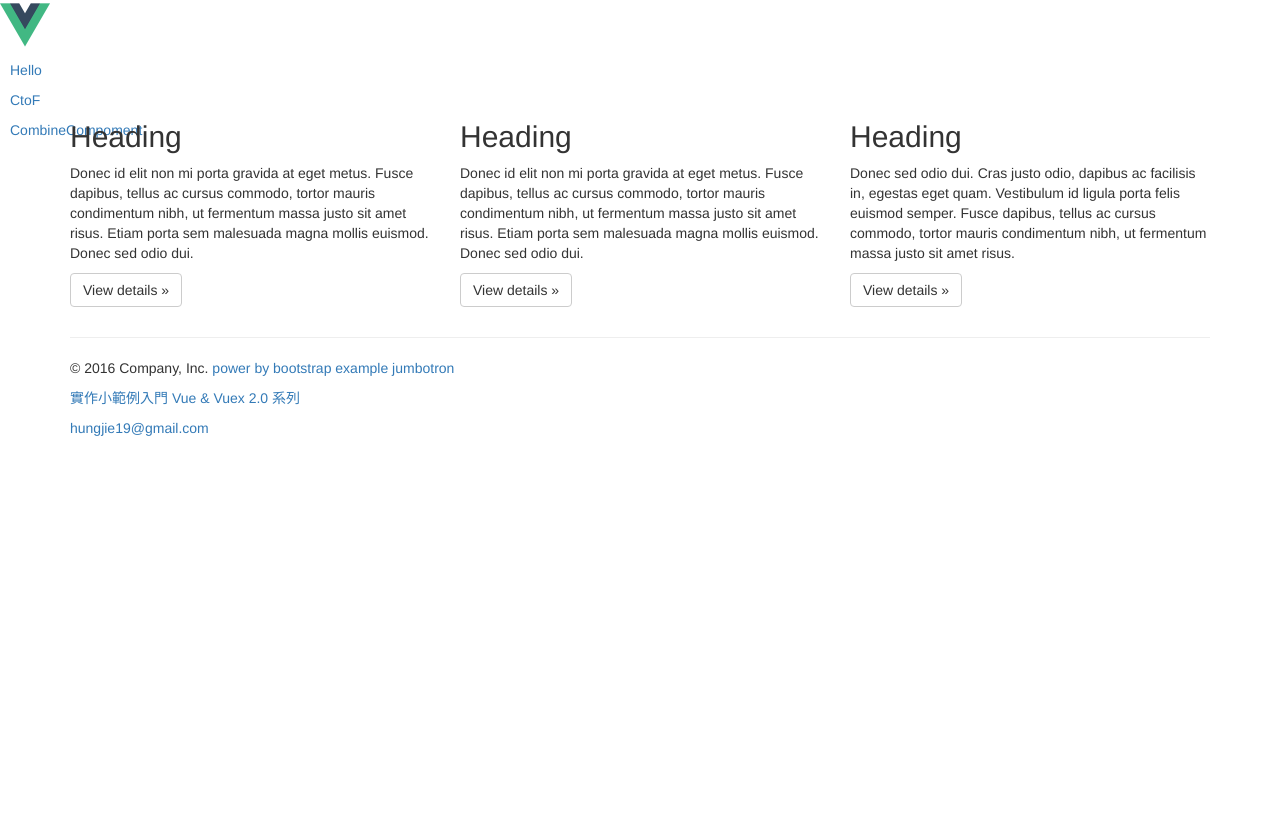
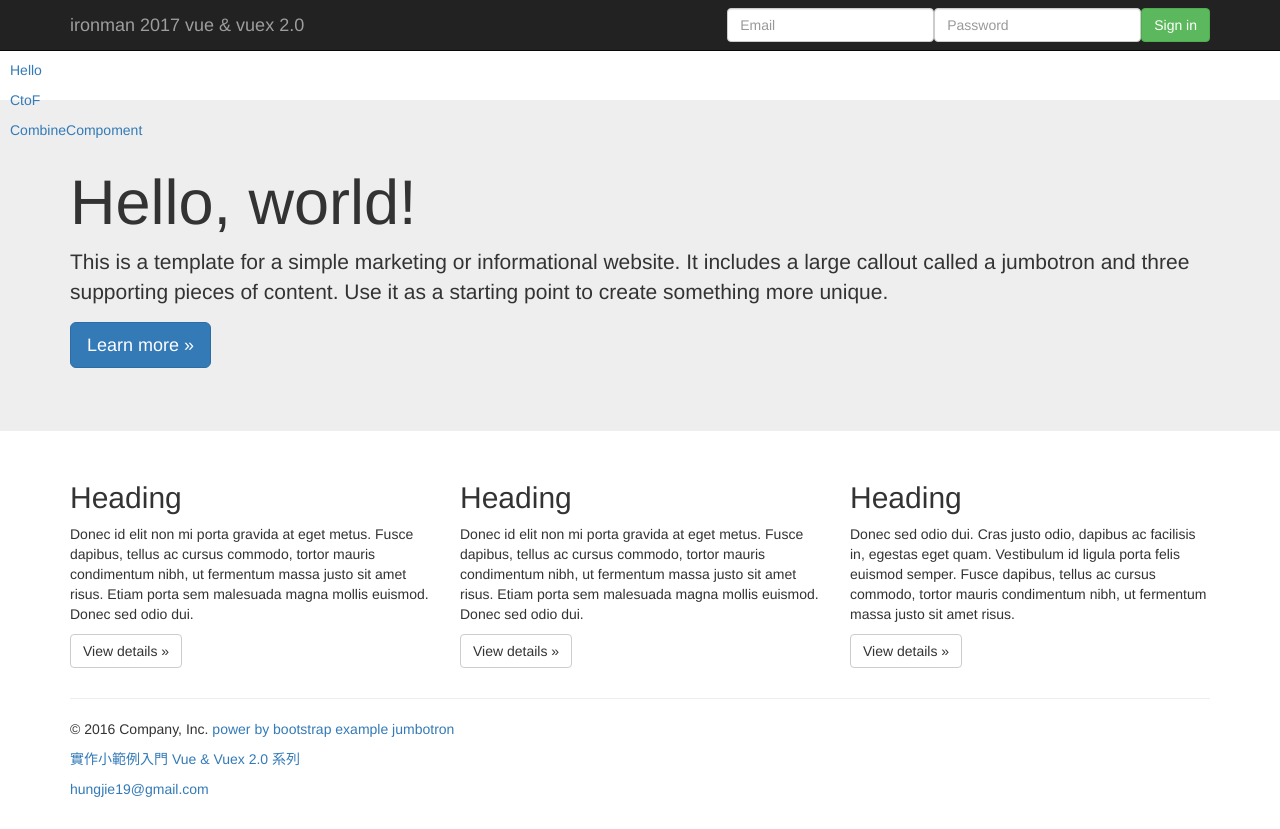
Before and after one commit to wingskyo1/VueProject, a Vue app: page /CombineCompoment in a window 1280 px wide. Before the commit the page ends 800 px from the top, so only its background shows below. Built offline with nearby package versions, Linux system fonts and the light colour scheme.

Commit message:
Install beautify wpy Form Components Props

```diff
--- a/package.json
+++ b/package.json
@@ -1,5 +1,5 @@
 {
-  "name": "VueProject",
+  "name": "vueproject",
   "version": "1.0.0",
   "description": "A Vue.js project",
   "author": "hungjie19 <hungjie19@gmail.com>",
--- a/src/App.vue
+++ b/src/App.vue
@@ -1,7 +1,5 @@
 <template>
-  <div >
-
-
+  <div>
     <div class="my-nav">
       <router-link :to="{path: '/hello'}">Hello</router-link>
       <router-link :to="{name: 'CtoF'}">CtoF</router-link>
@@ -12,9 +10,7 @@
 </template>
 
 <script>
-
   export default {
-
   }
 </script>
 
--- a/src/components/Container.vue
+++ b/src/components/Container.vue
@@ -2,25 +2,13 @@
   <div class="container">
     <!-- Example row of columns -->
     <div class="row">
-      <div class="col-md-4">
-        <h2>Heading</h2>
-        <p>Donec id elit non mi porta gravida at eget metus. Fusce dapibus, tellus ac cursus commodo, tortor mauris condimentum nibh, ut fermentum massa justo sit amet risus. Etiam porta sem malesuada magna mollis euismod. Donec sed odio dui. </p>
-        <p><a class="btn btn-default" href="#" role="button">View details &raquo;</a></p>
-      </div>
-      <div class="col-md-4">
-        <h2>Heading</h2>
-        <p>Donec id elit non mi porta gravida at eget metus. Fusce dapibus, tellus ac cursus commodo, tortor mauris condimentum nibh, ut fermentum massa justo sit amet risus. Etiam porta sem malesuada magna mollis euismod. Donec sed odio dui. </p>
-        <p><a class="btn btn-default" href="#" role="button">View details &raquo;</a></p>
-     </div>
-      <div class="col-md-4">
-        <h2>Heading</h2>
-        <p>Donec sed odio dui. Cras justo odio, dapibus ac facilisis in, egestas eget quam. Vestibulum id ligula porta felis euismod semper. Fusce dapibus, tellus ac cursus commodo, tortor mauris condimentum nibh, ut fermentum massa justo sit amet risus.</p>
-        <p><a class="btn btn-default" href="#" role="button">View details &raquo;</a></p>
+      <div class="col-md-4" v-for="item in passInList">
+        <h2>{{item.title}}</h2>
+        <p>{{item.info}}</p>
+        <p><a class="btn btn-default" href="#" role="button">{{item.btntext}}</a></p>
       </div>
     </div>
-
     <hr>
-
     <footer>
       <p>&copy; 2016 Company, Inc.
         <a href="http://getbootstrap.com/examples/jumbotron/">power by bootstrap example jumbotron</a>
@@ -32,11 +20,18 @@
         <a href="mailto:hungjie19@gmail.com">hungjie19@gmail.com</a>
       </p>
     </footer>
-  </div> <!-- /container -->
+  </div>
+  <!-- /container -->
 </template>
 
 <script>
-
+  export default {
+    // vue option 當中有 props 開發區域
+    props: {
+      // attribute name: Type
+      passInList: Array
+    },
+  }
 </script>
 
 <style>
--- a/src/components/Jumbotron.vue
+++ b/src/components/Jumbotron.vue
@@ -0,0 +1,18 @@
+<template>
+  <!-- Main jumbotron for a primary marketing message or call to action -->
+  <div class="jumbotron">
+    <div class="container">
+      <h1>Hello, world!</h1>
+      <p>This is a template for a simple marketing or informational website. It includes a large callout called a jumbotron and three supporting pieces of content. Use it as a starting point to create something more unique.</p>
+      <p><a class="btn btn-primary btn-lg" href="#" role="button">Learn more &raquo;</a></p>
+    </div>
+  </div>
+</template>
+
+<script>
+
+</script>
+
+<style>
+
+</style>
--- a/src/components/Navbar.vue
+++ b/src/components/Navbar.vue
@@ -0,0 +1,35 @@
+<template>
+  <nav class="navbar navbar-inverse navbar-fixed-top">
+    <div class="container">
+      <div class="navbar-header">
+        <button type="button" class="navbar-toggle collapsed" data-toggle="collapse" data-target="#navbar" aria-expanded="false" aria-controls="navbar">
+          <span class="sr-only">Toggle navigation</span>
+          <span class="icon-bar"></span>
+          <span class="icon-bar"></span>
+          <span class="icon-bar"></span>
+        </button>
+        <a class="navbar-brand" href="#">ironman 2017 vue & vuex 2.0</a>
+      </div>
+      <div id="navbar" class="navbar-collapse collapse">
+        <form class="navbar-form navbar-right">
+          <div class="form-group">
+            <input type="text" placeholder="Email" class="form-control">
+          </div>
+          <div class="form-group">
+            <input type="password" placeholder="Password" class="form-control">
+          </div>
+          <button type="submit" class="btn btn-success">Sign in</button>
+        </form>
+      </div><!--/.navbar-collapse -->
+    </div>
+  </nav>
+
+</template>
+
+<script>
+
+</script>
+
+<style>
+
+</style>
--- a/src/page/CombineCompoment.vue
+++ b/src/page/CombineCompoment.vue
@@ -2,9 +2,7 @@
   <div id="jumbotron">
     <nav-bar/>
     <jumbotron />
-    <container />
-
-
+    <container :passInList="list" />
   </div>
 </template>
 
@@ -12,12 +10,31 @@
   import NavBar from '../components/navbar.vue';
   import Jumbotron from '../components/jumbotron.vue';
   import Container from '../components/container.vue';
-
   export default {
     components: {
       NavBar,
       Jumbotron,
       Container
+    },
+    data() {
+      return {
+        list: [{
+            title: 'Heading',
+            info: 'Donec id elit non mi porta gravida at eget metus. Fusce dapibus, tellus ac cursus commodo, tortor mauris condimentum nibh, ut fermentum massa justo sit amet risus. Etiam porta sem malesuada magna mollis euismod. Donec sed odio dui. ',
+            btntext: 'View details »'
+          },
+          {
+            title: 'Heading',
+            info: 'Donec id elit non mi porta gravida at eget metus. Fusce dapibus, tellus ac cursus commodo, tortor mauris condimentum nibh, ut fermentum massa justo sit amet risus. Etiam porta sem malesuada magna mollis euismod. Donec sed odio dui. ',
+            btntext: 'View details »'
+          },
+          {
+            title: 'Heading',
+            info: 'Donec sed odio dui. Cras justo odio, dapibus ac facilisis in, egestas eget quam. Vestibulum id ligula porta felis euismod semper. Fusce dapibus, tellus ac cursus commodo, tortor mauris condimentum nibh, ut fermentum massa justo sit amet risus.',
+            btntext: 'View details »'
+          },
+        ],
+      }
     }
   }
 </script>
```
Lines whose indentation alone changed are shown as unchanged.
